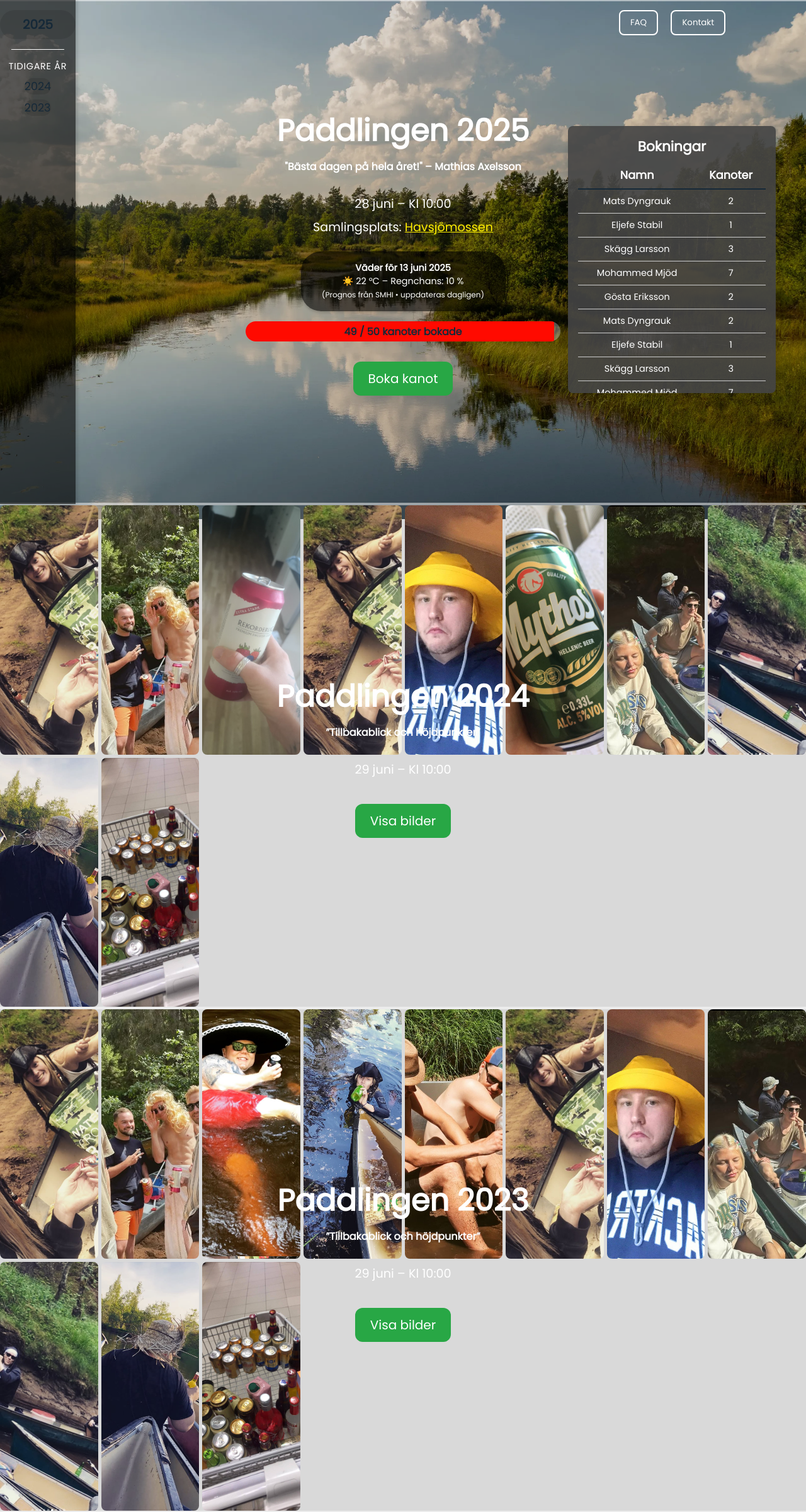
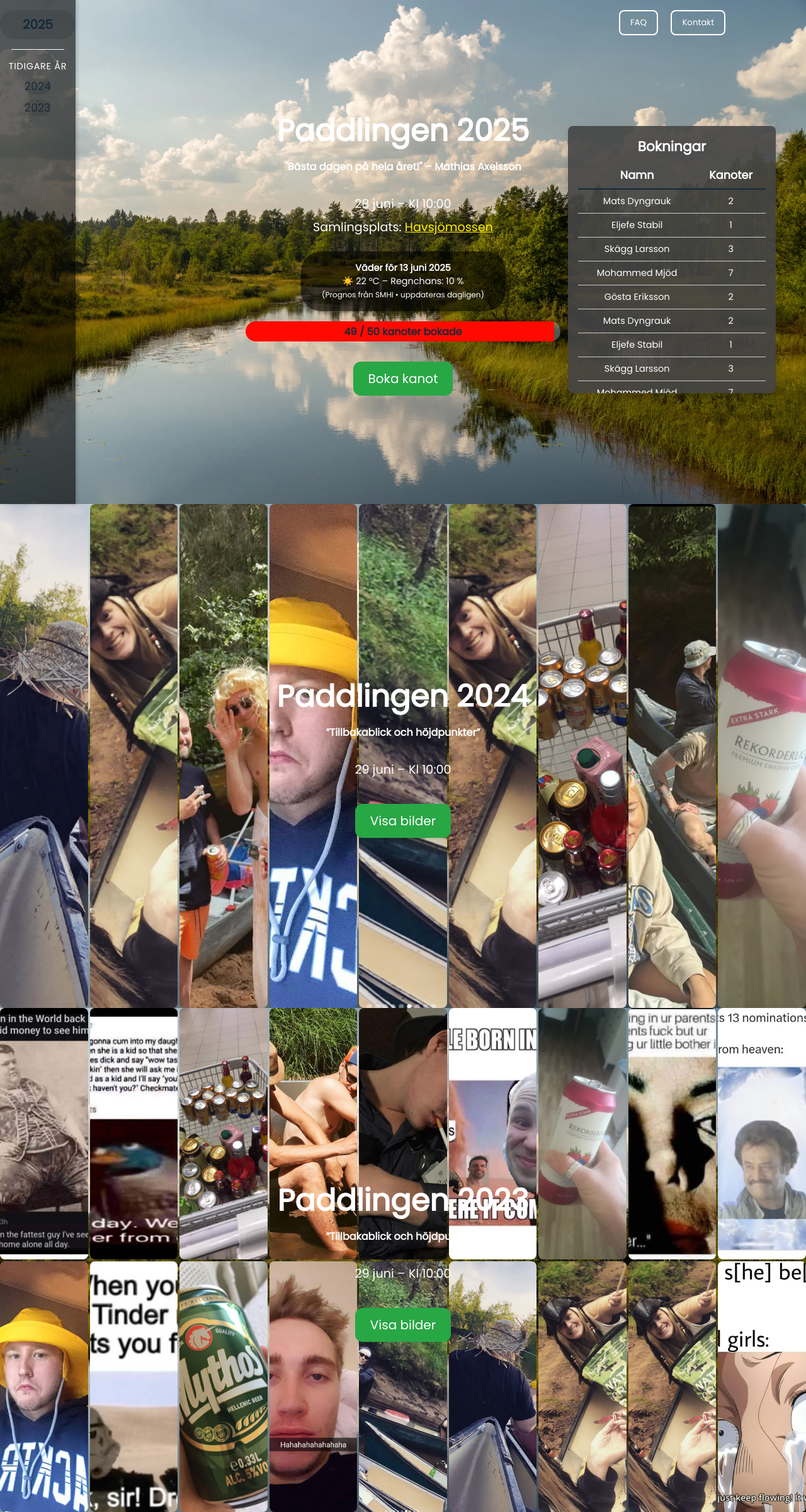
Before and after one commit to Marcus-Gustafsson/Paddlingen, a Flask app: page / in a window 1280 px wide. Shown: the whole page at 63% size. Run offline with Flask 3, Linux system fonts and the light colour scheme.

Commit message:
html css fixes

```diff
--- a/app/routes.py
+++ b/app/routes.py
@@ -12,24 +12,70 @@ Why it’s here:
 """
 Defines which URLs show which pages.
 """
+# File: app/routes.py   (or wherever your Blueprint is defined)
+
 import os
+import random
 from flask import Blueprint, render_template, current_app
 
 main = Blueprint('main', __name__)
 
-@main.route("/")
+@main.route("/")  # The homepage
 def index():
-    # 1. Build absolute path to static/images/2024
-    folder_2024 = os.path.join(current_app.static_folder, 'images', '2024')
-    # 2. List only real files
-    pics2024 = [f for f in os.listdir(folder_2024)
-                if os.path.isfile(os.path.join(folder_2024, f))]
-    # (Repeat for 2023 if you like)
-    folder_2023 = os.path.join(current_app.static_folder, 'images', '2023')
-    pics2023 = [f for f in os.listdir(folder_2023)
-                if os.path.isfile(os.path.join(folder_2023, f))]
+    """
+    1) Read all image filenames from the 'static/images/2024/' folder.
+    2) Randomly shuffle them.
+    3) Take at most 18 (9 per row × 2 rows) so the CSS grid never has more than two rows.
+    4) Repeat the same logic for 2023 if desired.
+    5) Render index.html with pics2024 (and pics2023).
+    """
 
-    # 3. Pass them into the template
+    # 1. Build the absolute path to your '2024' folder inside static
+    #    current_app.root_path is the filesystem path to your Flask app package
+    folder_2024 = os.path.join(current_app.root_path, 'static', 'images', '2024')
+    folder_2023 = os.path.join(current_app.root_path, 'static', 'images', '2023')
+
+    # 2. List all files in those directories (only filenames, not full paths)
+    try:
+        all_files_2024 = os.listdir(folder_2024)
+    except FileNotFoundError:
+        all_files_2024 = []  # in case the folder doesn't exist yet
+
+    try:
+        all_files_2023 = os.listdir(folder_2023)
+    except FileNotFoundError:
+        all_files_2023 = []
+
+    # 3. Filter out any non‐image files if needed (optional; assume everything in this folder is an image)
+    #    For example, keep only .jpg/.png/.jpeg/.gif (simple approach):
+    valid_extensions = ('.png', '.jpg', '.jpeg', '.gif', '.webp')
+    images_2024 = [fname for fname in all_files_2024 if fname.lower().endswith(valid_extensions)]
+    images_2023 = [fname for fname in all_files_2023 if fname.lower().endswith(valid_extensions)]
+
+    # 4. Shuffle the lists in place so that each page load picks random images
+    random.shuffle(images_2024)
+    random.shuffle(images_2023)
+
+    # 5. Take at most 9,18 or 27 filenames from each year (1/2/3 rows × 9 columns)
+
+    if len(images_2024) < 18:
+        pics2024 = images_2024[:9]
+    elif len(images_2024) < 27:
+        pics2024 = images_2024[:18]
+    else:
+        pics2024 = images_2024[:27]
+
+    if len(images_2023) < 18:
+        pics2023 = images_2023[:9]
+    elif len(images_2023) < 27:
+        pics2023 = images_2023[:18]
+    else:
+        pics2023 = images_2023[:27]
+
+
+
+
+    # 6. Pass them into the template. Jinja will loop over each list to build the grid.
     return render_template("index.html",
                            pics2024=pics2024,
                            pics2023=pics2023)
--- a/app/static/css/styles.css
+++ b/app/static/css/styles.css
@@ -27,16 +27,22 @@ html, body {
   height: 100%;
 }
 
+/* === 2. Move the “background” onto html instead of body === */
+html {
+  /* 1. Load the same image (so it’s always behind everything, even as you scroll) */
+  background-image: url("/static/images/2025/nitten.png");
 
-body {
-  /* 1. Load the image */
-  background-image: url("/static/images/2025/nitten.png");
   /* 2. Don’t tile it */
   background-repeat: no-repeat;
+
   /* 3. Center it in both axes */
   background-position: center center;
-  /* 4. Scale it to fill the screen, cropping as needed */
+
+  /* 4. Scale it to fill the entire content area */
   background-size: cover;
+
+  /* 5. Ensure the background scrolls with the content */
+  background-attachment: fixed;
 }
 
 
@@ -453,6 +459,7 @@ html {
 /*  A) SHARED FOR ALL YEAR-SECTIONS        */
 /* ---------------------------------------- */
 .year-section {
+
   min-height: 100vh;            /* each “page” fills one viewport */
   position: relative;           /* for absolute children on prev years */
   padding: 2rem 1rem;           /* inner breathing room */
@@ -471,60 +478,74 @@ html {
   align-items: center;
   justify-content: center;
   text-align: center;
-  background: rgba(0,0,0,0.15);
 }
 
 
-/* 1) Make sure the parent section is positioned & tall */
+/* Target ONLY the “previous‐year” sections that use the photo grid */
 .year-section.previous-year-section.with-bg-grid {
-  position: relative;      /* for its abs-positioned children */
-  min-height: 100vh;       /* fill the viewport */
-    /* e.g. slightly darker tint to show “live” section */
+  /* 1. Use the same background as the <body> so there’s never white
+        “flash” before the grid animates in. */
+  background-image: url("/static/images/2025/nitten.png");
+  background-repeat: no-repeat;           /* Don’t tile */
+  background-position: center center;     /* Always center */
+  background-size: cover;                 /* Fill entire section */
+
+  /* 2. Ensure the section itself is positioned & full‐height */
+  position: relative;     /* parent for absolutely‐positioned grid inside */
+  min-height: 100vh;      /* fill exactly one viewport height */
+  overflow: hidden;       /* clip any overflow from the grid behind */
+
+  /* 3. Center overlay content (optional, your existing rules) */
   display: flex;
   flex-direction: column;
   align-items: center;
   justify-content: center;
   text-align: center;
-  background: rgba(0,0,0,0.15);
 }
 
-/* 2) Turn your photo-grid-bg into a true CSS Grid that spans the whole section */
-.year-section.previous-year-section.with-bg-grid
-     .photo-grid-bg {
-  position: absolute;      /* layer 0 (behind overlay-content) */
-  top: 0; left: 0;
+/* ------------------------------------------------------ */
+/* C) THE PHOTO‐GRID (LAYER 0) BEHIND THE OVERLAY CONTENT  */
+/* ------------------------------------------------------ */
+.year-section.previous-year-section.with-bg-grid .photo-grid-bg {
+  position: absolute;      /* Sit behind any overlay (z-index:0) */
+  top: 0;
+  left: 0;
   width: 100%;
   height: 100%;            /* fill the entire section */
-  display: grid;           /* activate CSS Grid */
-  grid-template-columns:
-    repeat(auto-fit, minmax(150px, 1fr));
-  /* auto-create as many 150px-min rows as needed, stretching each equally */
-  grid-auto-rows: minmax(150px, 1fr);
-  gap: 5px;                /* small gap between photos */
-  z-index: 0;              /* keep behind your overlay-content */
-  overflow: hidden;        /* crop any overflow */
+
+  display: grid;           /* Activate CSS Grid */
+  grid-template-columns: repeat(9, 1fr);                 /* exactly 9 columns */
+  grid-auto-rows: minmax(150px, 1fr);                    /* up to 2 rows if 10–18 items */
+  gap: 3px;                  /* small gap between photos */
+
+  z-index: 0;                /* behind overlay content */
+  overflow: hidden;          /* crop any overflow */
 }
 
-/* 3) Make each cell cover & center its background image */
-.year-section.previous-year-section.with-bg-grid
-     .photo-grid-bg .grid-cell {
-  background-size: cover;
-  background-position: center;
-  border-radius: 0.5rem;
+/* EACH GRID CELL (THUMBNAIL)                          */
+.year-section.previous-year-section.with-bg-grid .photo-grid-bg .grid-cell {
+  background-size: cover;     /* fill each square (crop as needed) */
+  background-position: center;/* center the image in its cell */
+  border-radius: 0.5rem;      /* slightly rounded corners */
 }
 
-/* overlay content sits above the grid */
-.previous-year-section.with-bg-grid .overlay-content {
-  position: relative;
-  z-index: 1;
-}
+/* ------------------------------------------------------ */
+/* E) OVERLAY CONTENT (LAYER 1), ON TOP OF GRID           */
+/* ------------------------------------------------------ */
+.year-section.previous-year-section.with-bg-grid .overlay-content {
+  position: relative;   /* sits “over” the absolute grid behind */
+  z-index: 1;           /* higher than 0, so it displays on top of the grid */
 
-/* ---------------------------------------- */
-/*  D) HORIZONTAL LINES TO DELIMIT YEARS   */
-/* ---------------------------------------- */
-.year-section {
-  border-top:    2px solid rgba(255,255,255,0.5);
-  border-bottom: 2px solid rgba(255,255,255,0.5);
+  display: flex;        /* center text/buttons */
+  flex-direction: column;
+  align-items: center;
+  justify-content: center;
+  text-align: center;
+
+  /* If you want a translucent backdrop behind the text: */
+  /* background: rgba(0,0,0,0.25); */
+  /* padding: 2rem; */
+  /* border-radius: 1rem; */
 }
 
 /* ---------------------------------------- */
```
Also changed, not shown: app/static/images/2023/106128730_263495778071595_7419585677701183440_n.jpg (added), app/static/images/2023/372380876_6893572417361713_8607751229251532587_n.jpg (added), app/static/images/2023/421832391_882873073762125_8893623310539435730_n.jpg (added), app/static/images/2023/424581762_777352887761857_6523992634574827402_n.jpg (added), app/static/images/2023/428395664_798392112329547_3766491511425599406_n.jpg (added), app/static/images/2023/434086779_814547760713406_3693826048154584825_n.jpg (added), app/static/images/2023/62134778_2287407864910002_7828422729912025088_n.jpg (added), app/static/images/2023/closet.png (added), app/static/images/2023/holyshizlelel.png (added), app/static/images/2023/potatoiCant.png (added), app/static/images/2023/robin_30.png (added), app/static/images/2023/sodgkposkdgods.png (deleted), app/static/images/2023/spxpsxpspdpsd.png (deleted), 2 other files.
